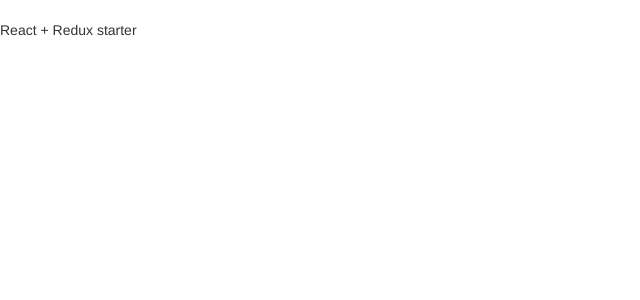
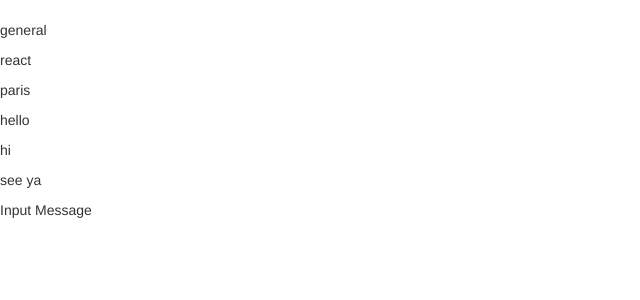
Before and after one commit to lcskoerner/chat-redux, a React app: page / in a window 1280 px wide. Shown: the top 300 px of the page, without its empty margins (0-640 px from the left). Built offline with nearby package versions, Linux system fonts and the light colour scheme.

Commit message:
initial components and initialState

```diff
--- a/package.json
+++ b/package.json
@@ -27,7 +27,9 @@
     "react": "16.2",
     "react-dom": "16.2",
     "react-redux": "^5.0.6",
-    "redux": "^3.7.2"
+    "redux": "^3.7.2",
+    "redux-logger": "^3.0.6",
+    "redux-promise": "^0.6.0"
   },
   "scripts": {
     "start": "webpack-dev-server --mode development",
--- a/src/components/app.jsx
+++ b/src/components/app.jsx
@@ -1,9 +1,12 @@
 import React from 'react';
+import ChannelList from '../containers/channel_list';
+import MessageList from '../containers/message_list';
 
 const App = () => {
   return (
     <div className="app">
-      <p>React + Redux starter</p>
+      <ChannelList />
+      <MessageList />
     </div>
   );
 };
--- /dev/null
+++ b/src/components/message.jsx
@@ -0,0 +1,12 @@
+/* eslint-disable react/prefer-stateless-function */
+import React, { Component } from 'react';
+
+class Message extends Component {
+  render() {
+    return (
+      <p>{this.props.message}</p>
+    );
+  }
+}
+
+export default Message;
--- /dev/null
+++ b/src/containers/channel_list.jsx
@@ -0,0 +1,20 @@
+/* eslint-disable react/prefer-stateless-function */
+import React, { Component } from 'react';
+
+class ChannelList extends Component {
+  render() {
+    const channels = [
+      "general",
+      "react",
+      "paris"
+    ];
+
+    return (
+      <div>
+        {channels.map(channel => <p>{channel}</p>)}
+      </div>
+    );
+  }
+}
+
+export default ChannelList;
--- /dev/null
+++ b/src/containers/message_form.jsx
@@ -0,0 +1,12 @@
+/* eslint-disable react/prefer-stateless-function */
+import React, { Component } from 'react';
+
+class MessageForm extends Component {
+  render() {
+    return (
+      <p>Input Message</p>
+    );
+  }
+}
+
+export default MessageForm;
--- /dev/null
+++ b/src/containers/message_list.jsx
@@ -0,0 +1,23 @@
+/* eslint-disable react/prefer-stateless-function */
+import React, { Component } from 'react';
+import Message from '../components/message';
+import MessageForm from './message_form';
+
+class MessageList extends Component {
+  render() {
+    const messages = [
+      "hello",
+      "hi",
+      "see ya"
+    ];
+
+    return (
+      <div>
+        {messages.map(message => <Message message={message} />)}
+        <MessageForm />
+      </div>
+    );
+  }
+}
+
+export default MessageList;
--- a/src/index.jsx
+++ b/src/index.jsx
@@ -2,20 +2,50 @@
 import React from 'react';
 import ReactDOM from 'react-dom';
 import { Provider } from 'react-redux';
-import { createStore, combineReducers } from 'redux';
+import { createStore, combineReducers, applyMiddleware } from 'redux';
+import { logger } from 'redux-logger';
+import reduxPromise from 'redux-promise';
+import messagesReducer from './reducers/messages_reducer';
+import channelsReducer from './reducers/channels_reducer';
+import selectedChannelReducer from './reducers/selected_channel_reducer';
+import currentUserNameReducer from './reducers/current_username_reducer';
 
 // internal modules
 import App from './components/app';
 import '../assets/stylesheets/application.scss';
 
 // State and reducers
+
+const initialState = {
+  messages: [
+    {
+      author: 'anonymous92',
+      content: 'Hello world!',
+      created_at: '2017-09-26T23:03:16.365Z'
+    },
+    {
+      author: 'anonymous77',
+      content: 'My name is anonymous77',
+      created_at: '2017-09-26T23:03:21.194Z'
+    }
+  ],
+  channels: ['general', 'react', 'paris'],
+  selectedChannel: 'general',
+  currentUserName: 'Lucas'
+};
+
 const reducers = combineReducers({
-  changeMe: (state = null, action) => state
+  messagesReducer,
+  channelsReducer,
+  selectedChannelReducer,
+  currentUserNameReducer
 });
+
+const middlewares = applyMiddleware(reduxPromise, logger);
 
 // render an instance of the component in the DOM
 ReactDOM.render(
-  <Provider store={createStore(reducers)}>
+  <Provider store={createStore(reducers, initialState, middlewares)}>
     <App />
   </Provider>,
   document.getElementById('root')
--- /dev/null
+++ b/src/reducers/channels_reducer.js
@@ -0,0 +1,6 @@
+export default function(state = null, action) {
+  switch (action.type) {
+    default:
+      return state;
+  }
+}
--- /dev/null
+++ b/src/reducers/current_username_reducer.js
@@ -0,0 +1,6 @@
+export default function(state = null, action) {
+  switch (action.type) {
+    default:
+      return state;
+  }
+}
--- /dev/null
+++ b/src/reducers/messages_reducer.js
@@ -0,0 +1,6 @@
+export default function(state = null, action) {
+  switch (action.type) {
+    default:
+      return state;
+  }
+}
--- /dev/null
+++ b/src/reducers/selected_channel_reducer.js
@@ -0,0 +1,6 @@
+export default function(state = null, action) {
+  switch (action.type) {
+    default:
+      return state;
+  }
+}
--- a/templates/index.html
+++ b/templates/index.html
@@ -3,7 +3,7 @@
   <head>
     <meta charset="UTF-8">
     <link rel="stylesheet" href="https://maxcdn.bootstrapcdn.com/bootstrap/3.3.7/css/bootstrap.min.css">
-    <title>Redux boilerplate</title>
+    <title>Redux Chat</title>
   </head>
   <body>
     <div id="root"></div>
```
Also changed, not shown: 1 other file (tests, documents, lock files or other folders).
